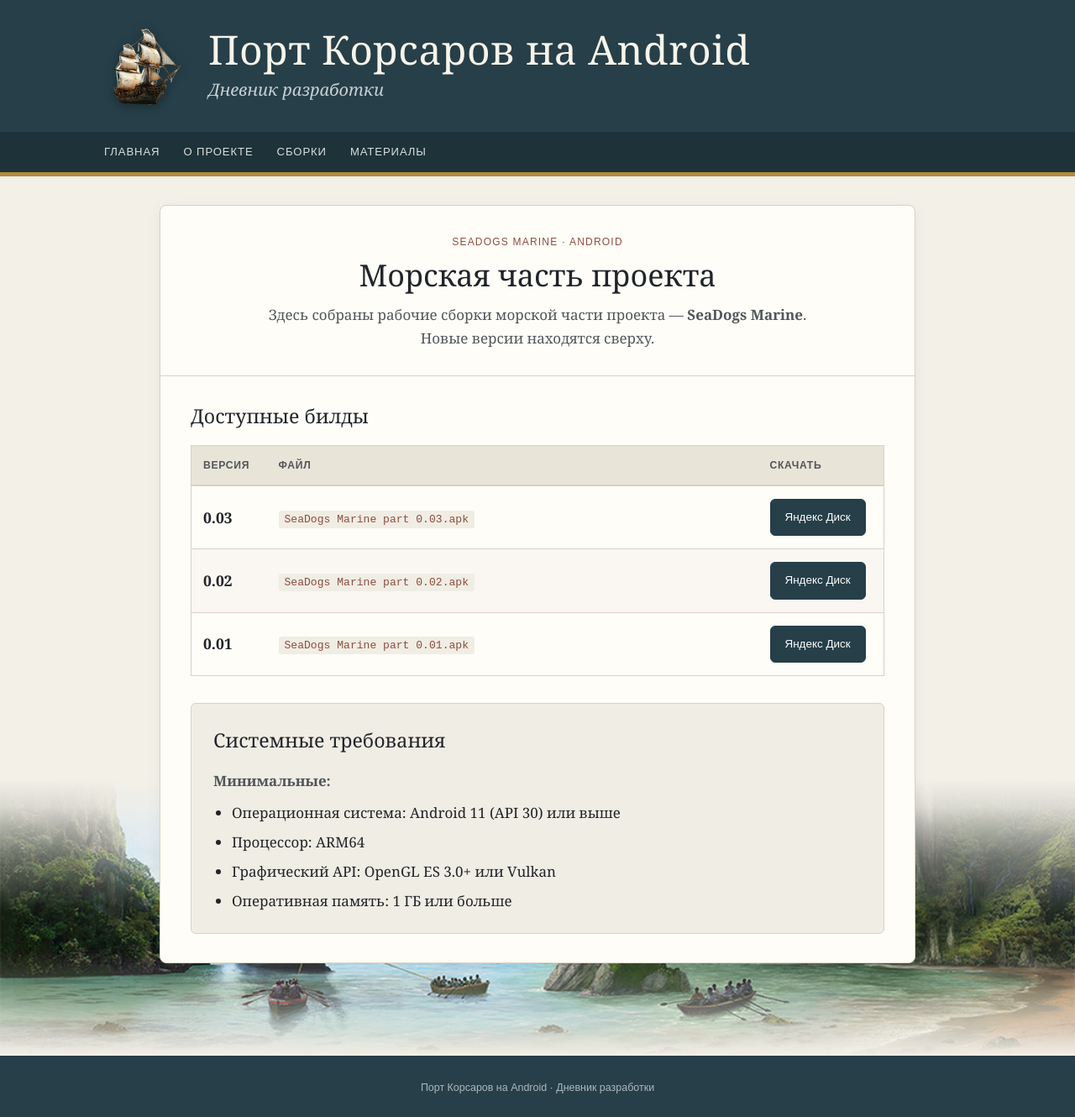
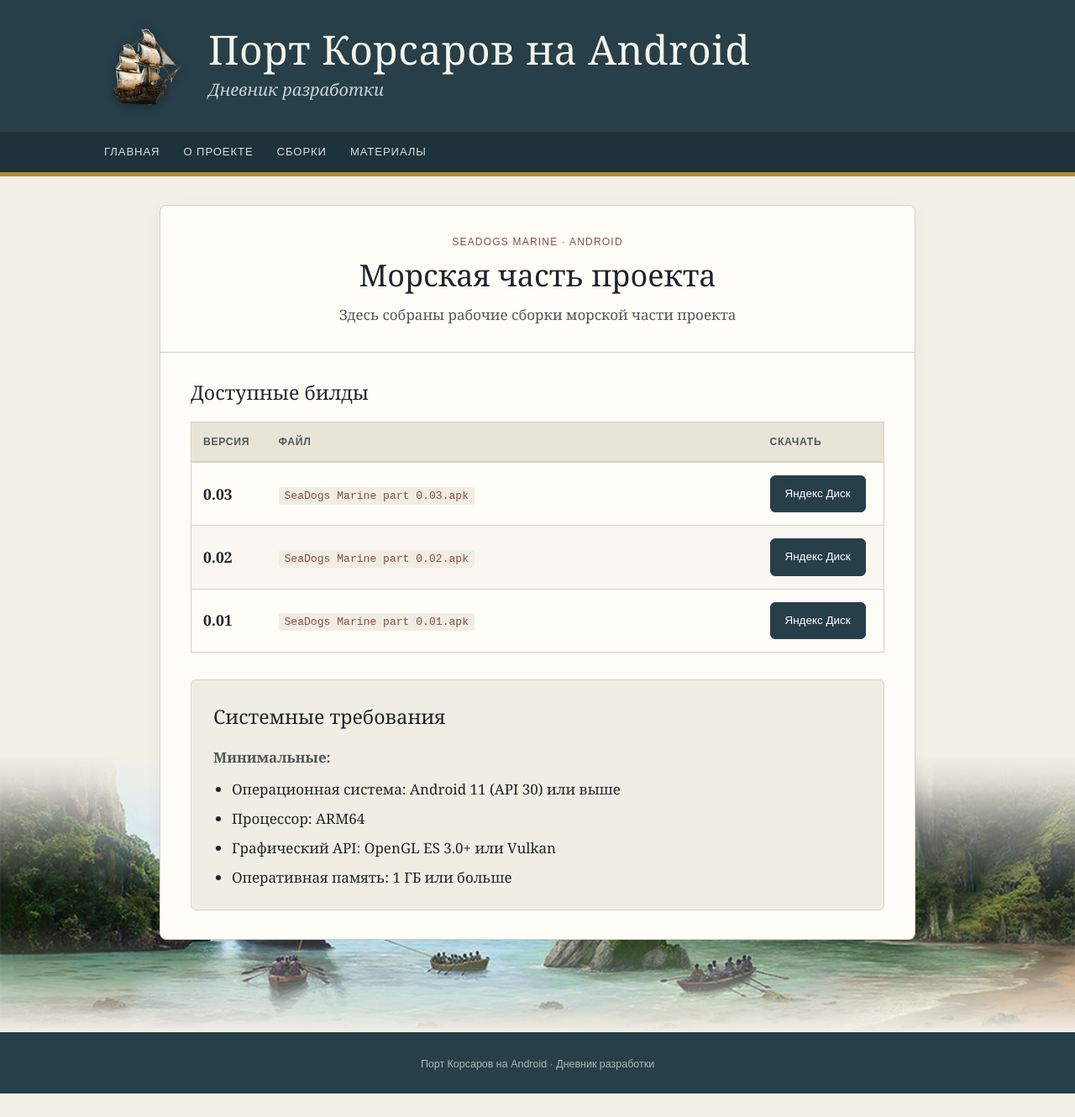
Before and after one commit to tislic/SeaDogsPort, a Jekyll site: the page built from сборки.md, in a window 1280 px wide. Shown: the whole page at 84% size. Built offline with Jekyll 4.4.1, drawn with Linux system fonts in a browser that asks for light colours; after the commit the page ends 1302 px from its top, so only the background shows below that.

Commit message:
Update сборки.md

```diff
--- a/сборки.md
+++ b/сборки.md
@@ -8,7 +8,7 @@
   <div class="builds-header">
     <div class="kicker">SeaDogs Marine · Android</div>
     <h2>Морская часть проекта</h2>
-    <p>Здесь собраны рабочие сборки морской части проекта — <strong>SeaDogs Marine</strong>. Новые версии находятся сверху.</p>
+    <p>Здесь собраны рабочие сборки морской части проекта </p>
   </div>
 
   <div class="builds-section">
```
